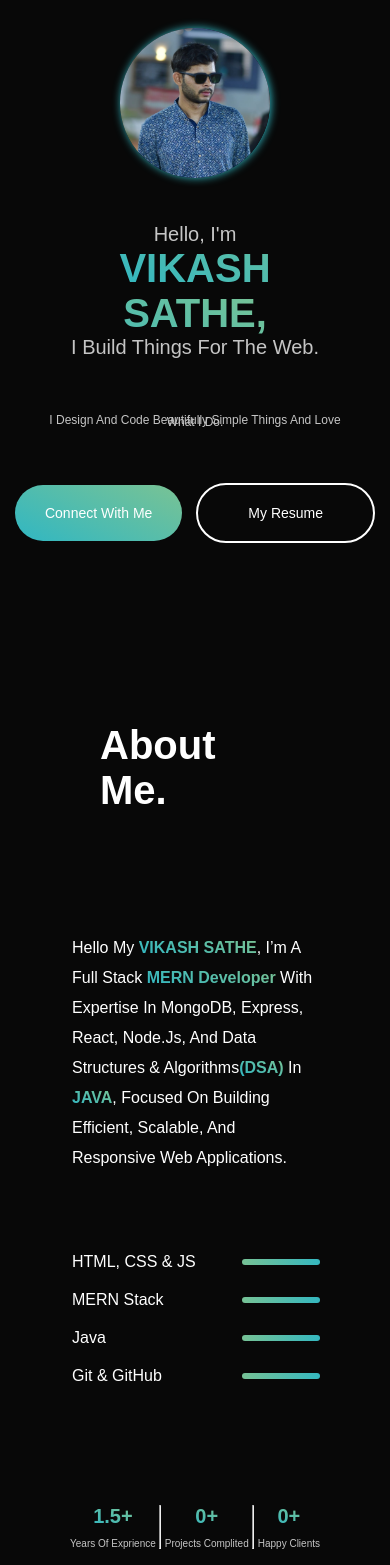
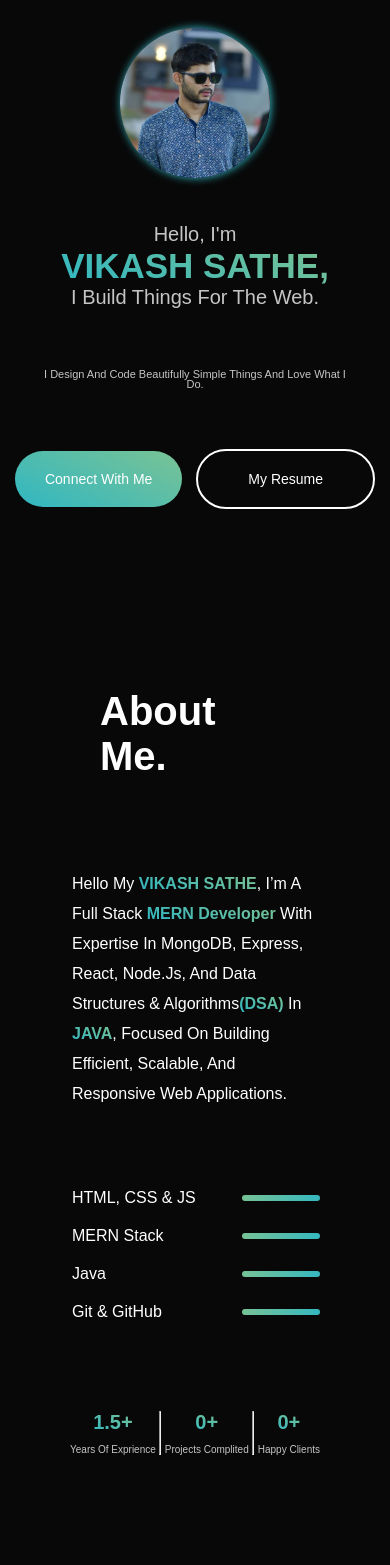
Before and after one commit to vikashsathe/My_Portfolio, a React (Vite) app: page / in a window 390 px wide. Shown: the part 432-1997 px from the top of the page. Built offline with nearby package versions, Linux system fonts and the light colour scheme.

Commit message:
initial changes

```diff
--- a/src/landing_page/about/About.css
+++ b/src/landing_page/about/About.css
@@ -203,7 +203,7 @@
 
 @media(max-width:480px) {
     .about {
-        gap: 120px;
+        gap: 90px;
         margin: 50px 70px;
         align-items: center;
         justify-items: center;
--- a/src/landing_page/footer/Footer.css
+++ b/src/landing_page/footer/Footer.css
@@ -81,7 +81,7 @@ margin-bottom: -50px;
     }
 
     .footer-bottom{
-        font-size: 12px;
+        font-size: 9px;
     }
     .footer-bottom-left p{
         font-size: 12px;
--- a/src/landing_page/hero/Hero.css
+++ b/src/landing_page/hero/Hero.css
@@ -123,12 +123,12 @@
         font-size: 20px;
     }
     .hero h1 span{
-        font-size: 40px;
+        font-size: 35px;
     }
     .hero p{
         width: 80%;
-        font-size: 12px;
-        line-height: 2px;
+        font-size: 11px;
+        line-height: 10px;
         margin: 20px;
     }
     .hero-action{
```
